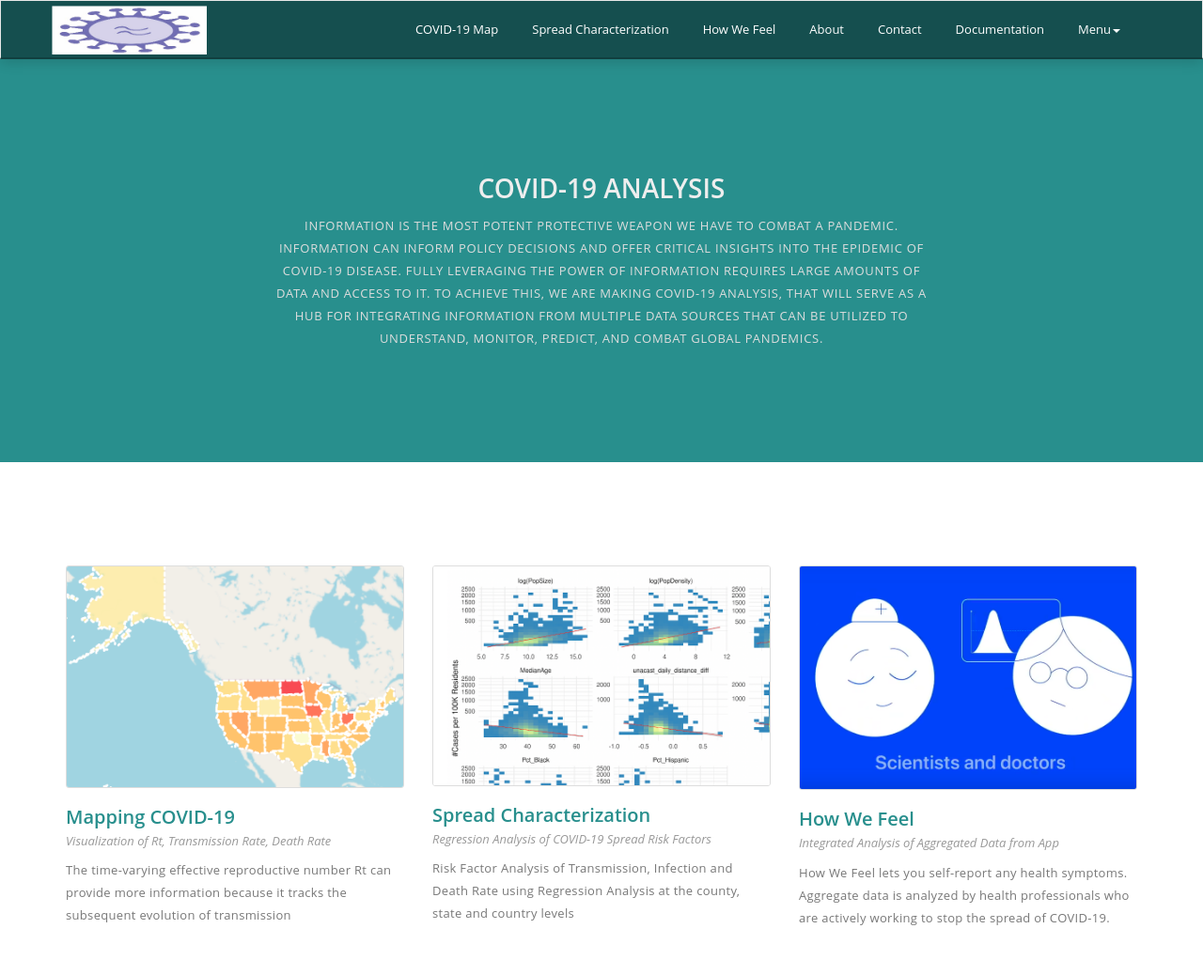
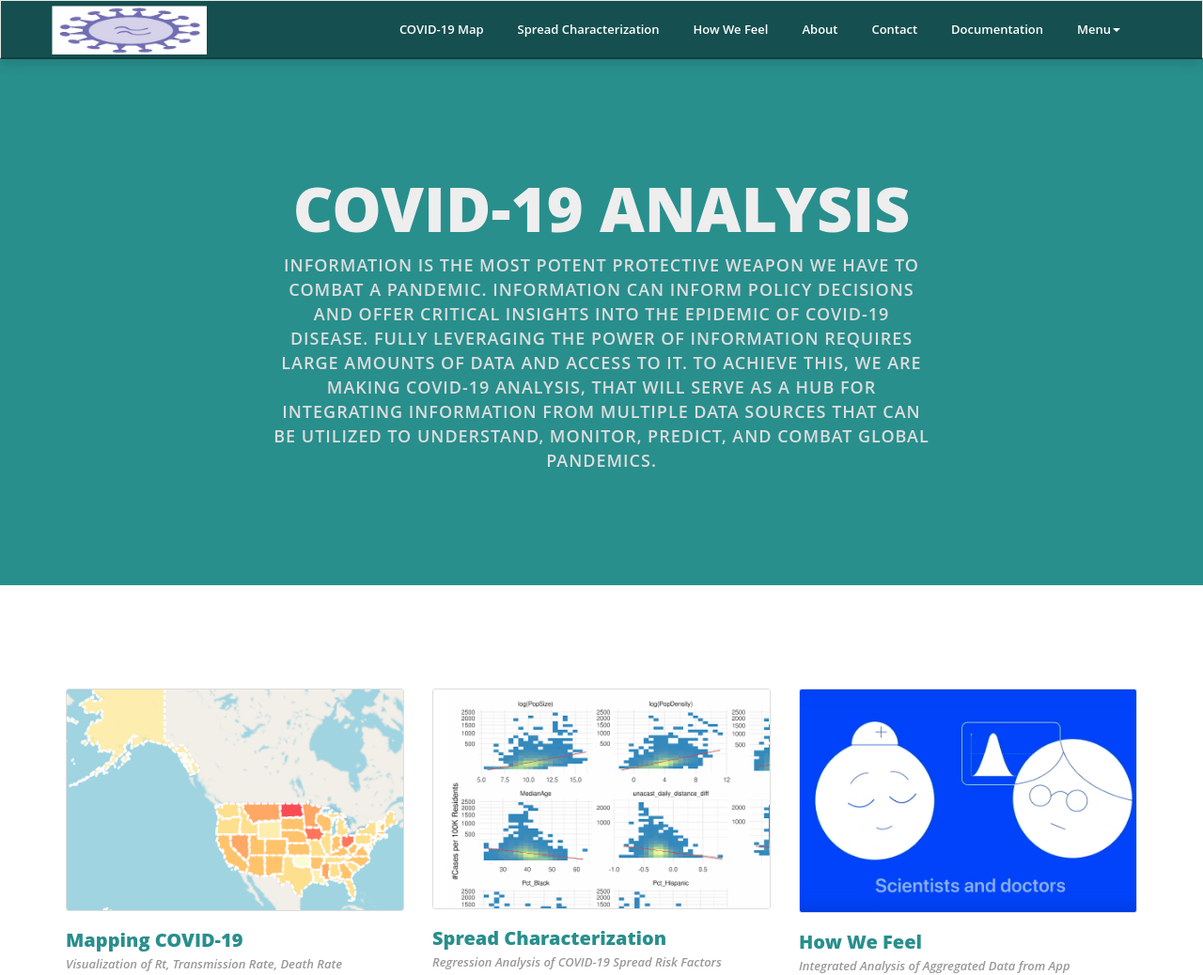
Before and after one commit to covid19-analysis/covid19-analysis.github.io, a plain HTML site: page index.html in a window 1280 px wide. Shown: the top 1038 px of the page at 94% size. Drawn offline with Linux system fonts and the light colour scheme.

Commit message:
change the font size

```diff
--- a/css/style.css
+++ b/css/style.css
@@ -11,14 +11,14 @@
 
 body{
 	font-family: 'Open Sans', Sans Serif;
-	font-weight: 400;
+	font-weight: 600;
 	color: #545454;
 	-webkit-font-smoothing: antialiased;
 }
 
 h1,h2,h3,h4,h5,h6{
 	font-family: 'Open Sans', Sans Serif;
-	font-weight: 600;
+	font-weight: 800;
 }
 
 p{
@@ -136,8 +136,8 @@ header .navbar-brand img {
 .banner h2 {
 	margin-top: 0;
 	margin-bottom: 0;
-	font-size: 28px;
-	line-height: 35px;
+	font-size: 66px;
+	line-height: 76px;
 	color: #eee;
 	text-transform: capitalize;
 }
@@ -145,8 +145,8 @@ header .navbar-brand img {
 	max-width: 700px;
 	margin: 0 auto;
 	margin-top: 10px;
-	font-size: 13px;
-	line-height: 24px;
+	font-size: 18px;
+	line-height: 26px;
 	color: #ddd;
 	text-transform: uppercase;
 	letter-spacing: 0.055em;
```
